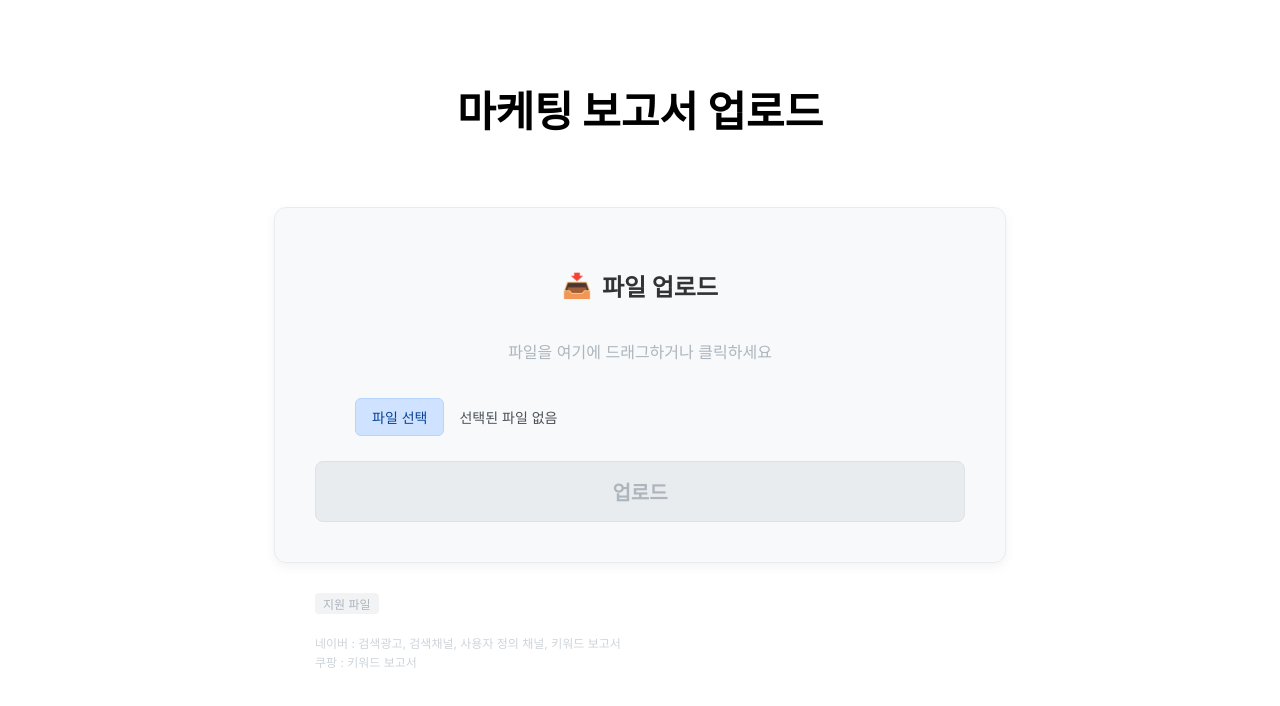
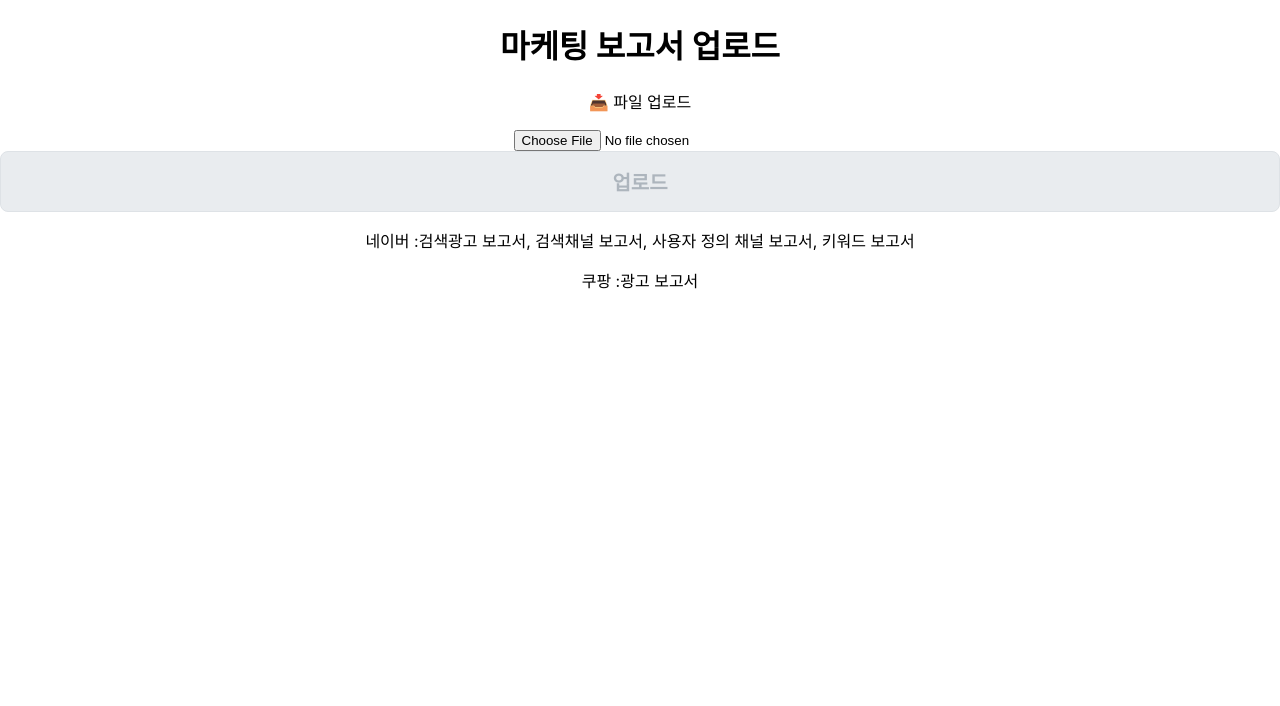
Before and after one commit to colera2/my-repo, a React (Create React App) app in the folder app/: page / in a window 1280 px wide. Shown: the top 706 px of the page. Built offline with nearby package versions, Linux system fonts and the light colour scheme; the HTML template or start-up script is replaced by a standard one.

Commit message:
Refactor FileUploader component for improved file handling

```diff
--- a/app/src/FileUploader.js
+++ b/app/src/FileUploader.js
@@ -1,64 +1,75 @@
 import React, { useState } from 'react';
 import './FileUploader.css';
 
-const FileUploader = () => {
-  const [selectedFile, setSelectedFile] = useState(null);
+export default function FileUploader() {
+  const [file, setFile] = useState(null);
 
-  const handleFileChange = (e) => {
-    if (e.target.files.length > 0) {
-      setSelectedFile(e.target.files[0]);
+  const handleUpload = async () => {
+    if (!file) {
+      alert('파일을 선택해주세요.');
+      return;
+    }
+
+    const url = `/api/upload?filename=${encodeURIComponent(file.name)}`;
+
+    try {
+      const resp = await fetch(url, {
+        method: 'POST',
+        headers: { 'Content-Type': 'application/octet-stream' },
+        body: file
+      });
+
+      if (resp.ok) {
+        alert('업로드 성공!');
+        setFile(null);
+      } else {
+        const text = await resp.text();
+        alert('업로드 실패: ' + text);
+      }
+    } catch (e) {
+      alert('업로드 중 오류: ' + e.message);
     }
   };
 
   return (
-    <div className="page-container">
-      {/* 1. 헤더 섹션 */}
-      <header className="header-section">
-        <h1 className="main-title">마케팅 보고서 업로드</h1>
-      </header>
+    <div className="page-wrapper">
+      {/* 박스 위 제목 */}
+      <h1 className="page-title">마케팅 보고서 업로드</h1>
 
-      {/* 2. 메인 업로드 카드 */}
-      <main className="upload-card">
-        <div className="upload-header">
-          <span className="upload-icon">📥</span>
-          <h2 className="upload-title">파일 업로드</h2>
-        </div>
+      <div className="uploader-container">
+        {/* 박스 안 작은 제목 */}
+        <p className="uploader-label">📥 파일 업로드</p>
 
-        <p className="drag-guide">파일을 여기에 드래그하거나 클릭하세요</p>
-
-        <div className="file-select-area">
-          <label htmlFor="file-input" className="file-label">파일 선택</label>
+        {/* 파일 선택 input — "파일 선택" 문구 없이 input만 */}
+        <div className="form-group">
           <input
+            id="file-input"
             type="file"
-            id="file-input"
-            onChange={handleFileChange}
-            className="hidden-input"
+            accept=".xlsx,.csv"
+            onChange={e => setFile(e.target.files?.[0] ?? null)}
           />
-          <span className="file-name">
-            {selectedFile ? selectedFile.name : "선택된 파일 없음"}
-          </span>
         </div>
 
         <button
-          className={`upload-button ${selectedFile ? 'active' : ''}`}
-          disabled={!selectedFile}
+          className="upload-button"
+          onClick={handleUpload}
+          disabled={!file}
         >
           업로드
         </button>
-      </main>
 
-      {/* 3. 하단 지원 파일 가이드 */}
-      <footer className="guide-footer">
-        <div className="guide-box">
-          <span className="guide-tag">지원 파일</span>
-          <p className="guide-text">
-            네이버 : 검색광고, 검색채널, 사용자 정의 채널, 키워드 보고서<br/>
-            쿠팡 : 키워드 보고서
+        {/* 지원 파일 안내 */}
+        <div className="format-guide">
+          <p className="format-item">
+            <span className="format-platform">네이버 :</span>
+            검색광고 보고서, 검색채널 보고서, 사용자 정의 채널 보고서, 키워드 보고서
+          </p>
+          <p className="format-item">
+            <span className="format-platform">쿠팡 :</span>
+            광고 보고서
           </p>
         </div>
-      </footer>
+      </div>
     </div>
   );
-};
-
-export default FileUploader;
+}
```
